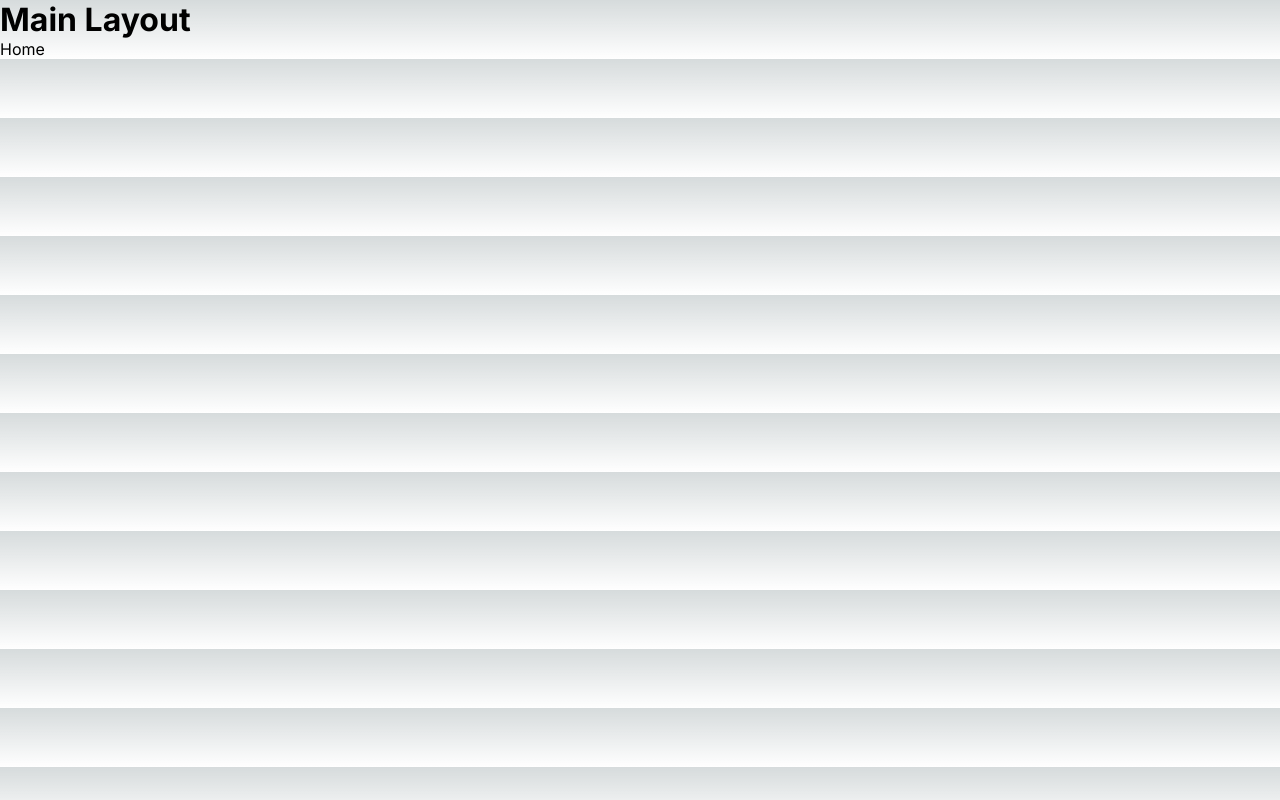
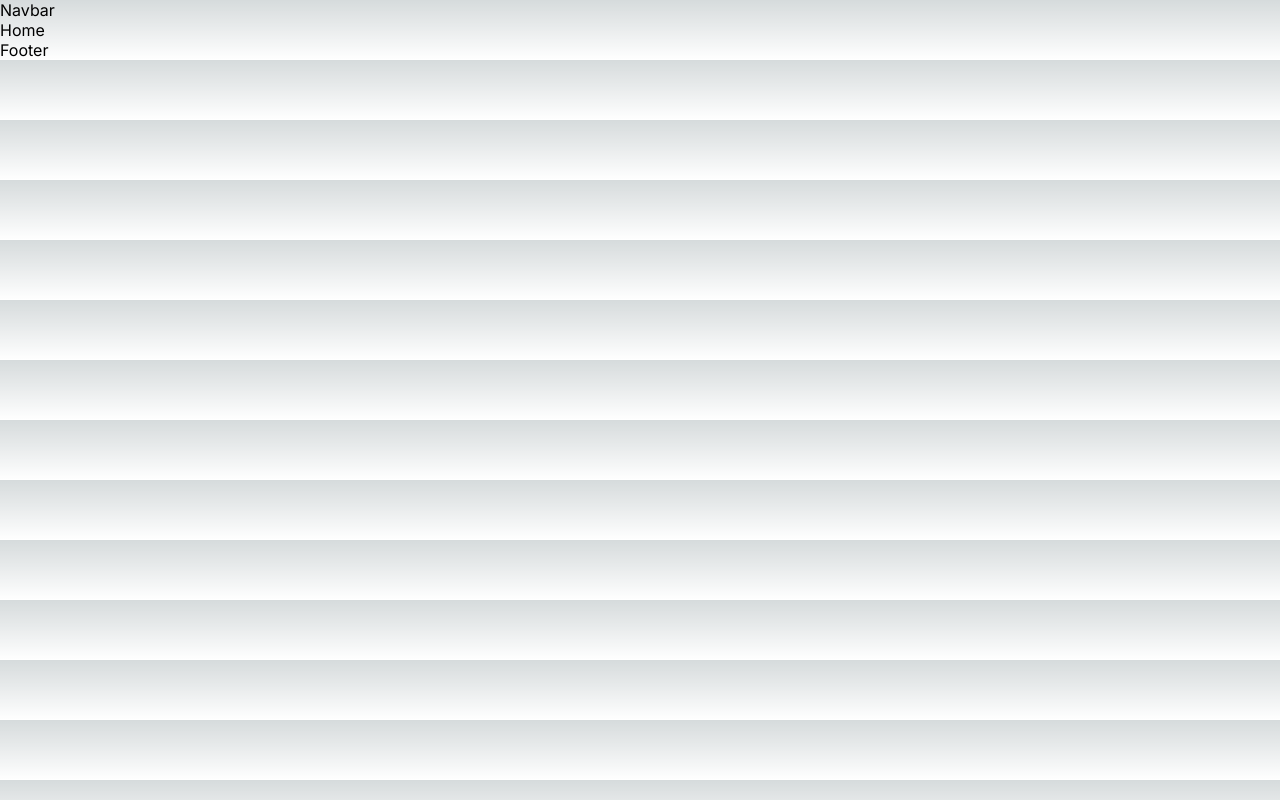
Before and after one commit to MinalChhatre10/-, a Next.js app: page / in a window 1280 px wide. Built offline with nearby package versions, Linux system fonts and the light colour scheme.

Commit message:
layouts-navbar,footer

```diff
--- a/src/app/layout.js
+++ b/src/app/layout.js
@@ -1,5 +1,7 @@
+import Footer from "@/components/footer/footer";
 import "./globals.css";
 import { Inter } from "next/font/google";
+import Navbar from "@/components/navbar/navbar";
 
 const inter = Inter({ subsets: ["latin"] });
 
@@ -12,8 +14,9 @@
   return (
     <html lang="en">
       <body className={inter.className}>
-        <h1>Main Layout</h1>
+        <Navbar />
         {children}
+        <Footer />
       </body>
     </html>
   );
--- /dev/null
+++ b/src/components/footer/Footer.jsx
@@ -0,0 +1,7 @@
+import React from "react";
+
+const Footer = () => {
+  return <div>Footer</div>;
+};
+
+export default Footer;
--- /dev/null
+++ b/src/components/navbar/Navbar.jsx
@@ -0,0 +1,7 @@
+import React from "react";
+
+const Navbar = () => {
+  return <div>Navbar</div>;
+};
+
+export default Navbar;
```
